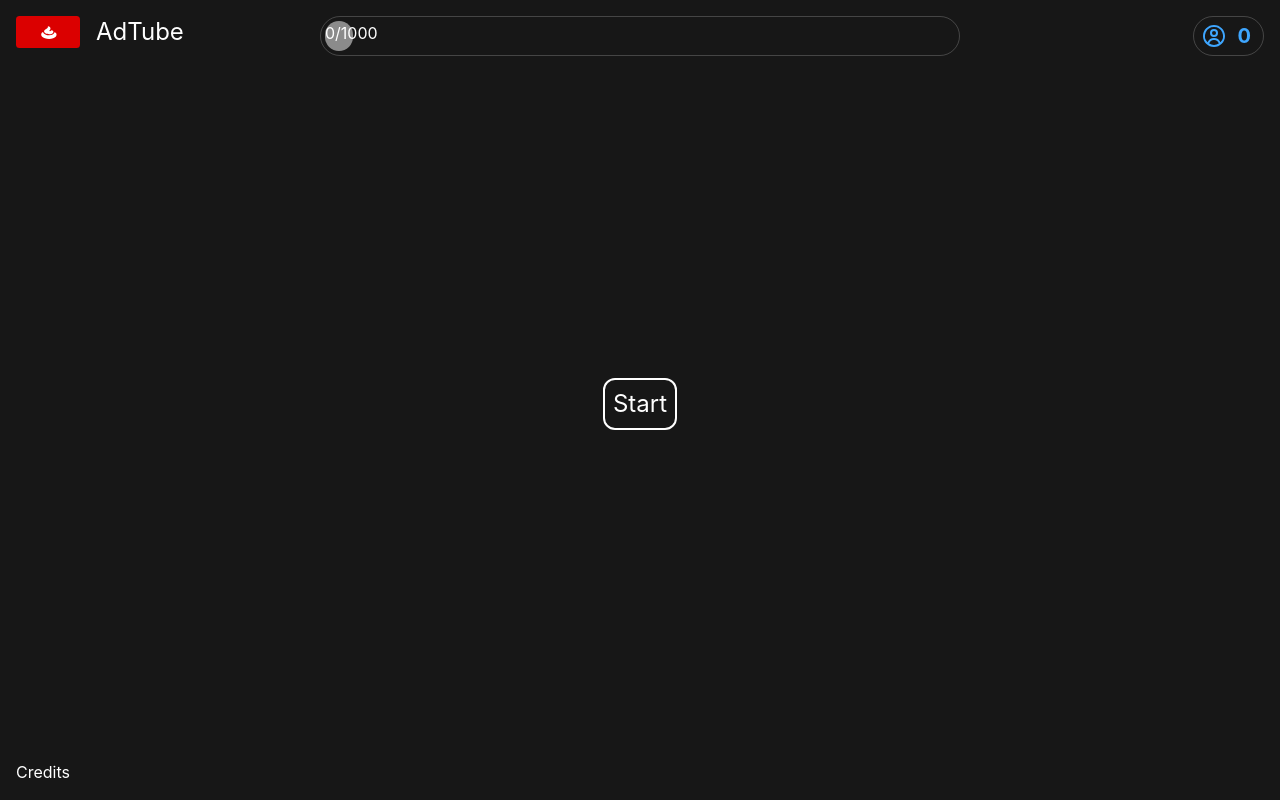
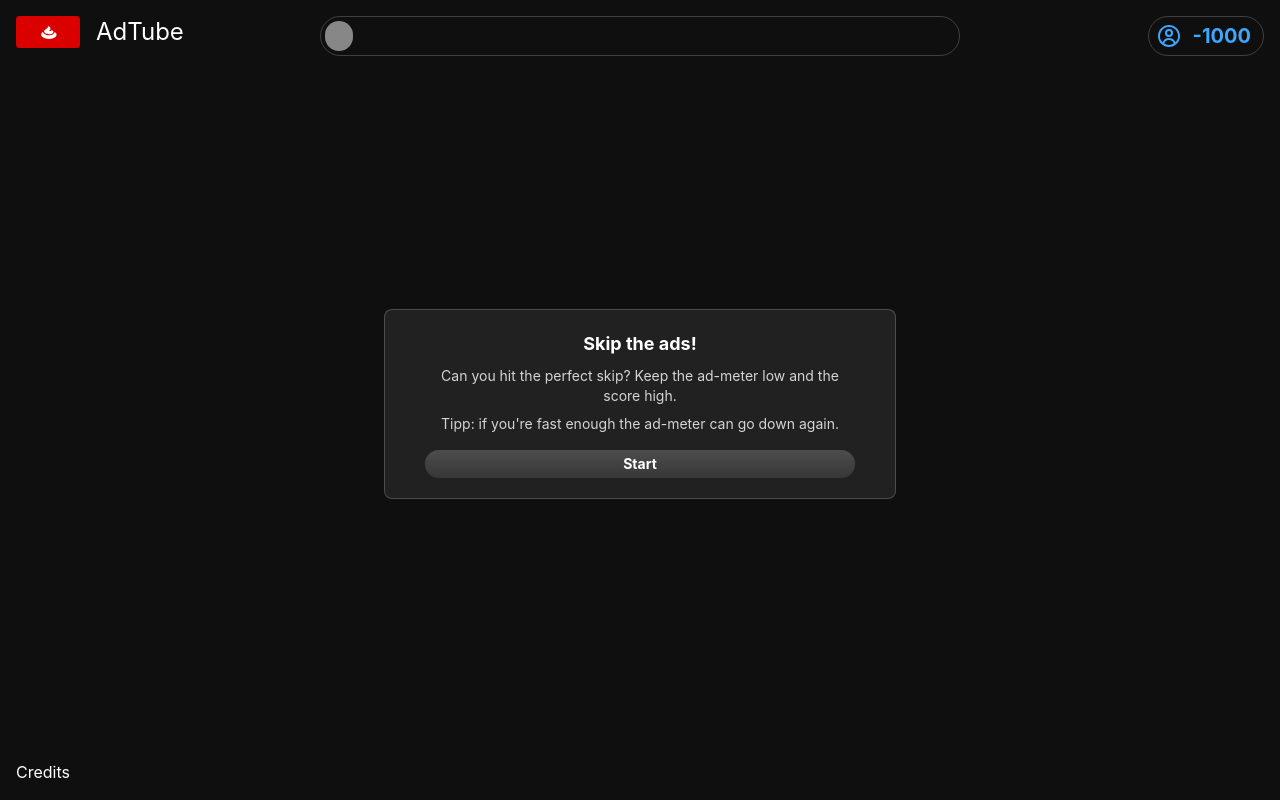
Before and after one commit to Han2-Ro/skip-ads-simiulator, a SvelteKit app: page / in a window 1280 px wide. Built offline with nearby package versions, Linux system fonts and the light colour scheme.

Commit message:
feat: start and storePage desing

```diff
--- a/src/routes/+layout.svelte
+++ b/src/routes/+layout.svelte
@@ -9,7 +9,7 @@
 
 <svelte:head><link rel="icon" href={favicon} /></svelte:head>
 
-<div class="flex h-screen w-screen flex-col bg-neutral-900 p-4 text-white">
+<div class="flex h-screen w-screen flex-col bg-[#0f0f0f] p-4 text-white">
 	<a href={resolve("/")} class="flex gap-4">
 		<Logo />
 		<h1 class=" text-2xl">AdTube</h1>
--- a/src/routes/+page.svelte
+++ b/src/routes/+page.svelte
@@ -18,7 +18,7 @@
 	let shitPoints = $state(0);
 	let shitPointsLimit = $state(1000);
 	let shitPercent = $derived((shitPoints * 100) / shitPointsLimit);
-	let score = $state(0);
+	let score = $state(-1000);
 
 	// score caluculation
 	let shitPointsDelta = $derived(Math.log(0.005 * reactionTime + 1) * 300);
@@ -82,7 +82,7 @@
 
 <div class="absolute inset-x-[25%] top-4 h-10 rounded-full border border-white/20 p-1">
 	<div class="h-full max-w-full min-w-7 rounded-full bg-white/50" style="width: {shitPercent}%">
-		{`${shitPoints.toFixed(0)}/${shitPointsLimit}`}
+		<!-- {`${shitPoints.toFixed(0)}/${shitPointsLimit}`} -->
 	</div>
 </div>
 <div
@@ -92,10 +92,26 @@
 </div>
 <div class="flex h-full flex-col items-center justify-center">
 	{#if gameState === 'startScreen'}
-		{#if score > 0}
-			<p>Last Score: {score.toFixed()}</p>
-		{/if}
-		<button class=" rounded-xl border-2 border-white p-2 text-2xl" onclick={start}>Start</button>
+		<div
+			class="flex max-w-lg flex-col items-center gap-2 rounded-lg border border-white/20 bg-[#212121] px-10 py-5 text-center text-sm text-neutral-300"
+		>
+			<h2 class="text-lg font-bold text-white">
+				{#if score === -1000}
+					Skip the ads!
+				{:else}
+					Too slow! The ad-meter is full.
+				{/if}
+			</h2>
+			<p>Can you hit the perfect skip? Keep the ad-meter low and the score high.</p>
+			<p>Tipp: if you're fast enough the ad-meter can go down again.</p>
+			{#if score > 0}
+				<p>Last Score: {score.toFixed()}</p>
+			{/if}
+			<button
+				class="mt-2 w-full rounded-full bg-linear-to-t from-white/10 to-white/20 p-1 font-bold text-white"
+				onclick={start}>Start</button
+			>
+		</div>
 	{:else if gameState === 'adPlaying'}
 		<div class="relative">
 			<video
@@ -117,7 +133,12 @@
 			>
 		</div>
 	{:else if gameState === 'scoreScreen'}
-		<div class="flex flex-col items-center gap-5">
+		<div
+			class="flex max-w-lg flex-col items-center gap-2 rounded-lg border border-white/20 bg-[#212121] px-10 py-5 text-center text-sm text-neutral-300"
+		>
+			<h2 class="font-bold text-lg text-white">
+				Skipped!
+			</h2>
 			<p>
 				You watched <span class="font-bold">{reactionTime}ms</span> of unnecessary ads.
 				<span class=" pl-2 font-bold text-green-700">+{reactionScore.toFixed(0)}</span>
@@ -132,8 +153,11 @@
 						>{`${missedClicks} time${missedClicks > 1 ? 's' : ''}`}</span
 					>. <span class="pl-2 font-bold text-red-700">-{missPenalty}</span>
 				</p>{/if}
-			<p>+{shitPointsDelta}</p>
-			<button class=" rounded-xl border-2 border-white p-2 text-2xl" onclick={next}>Next</button>
+			<!-- <p>+{shitPointsDelta}</p> -->
+			<button
+				class="mt-2 w-full rounded-full bg-linear-to-t from-white/10 to-white/20 p-1 font-bold text-white"
+				onclick={next}>Next</button
+			>
 		</div>
 	{/if}
 </div>
```
